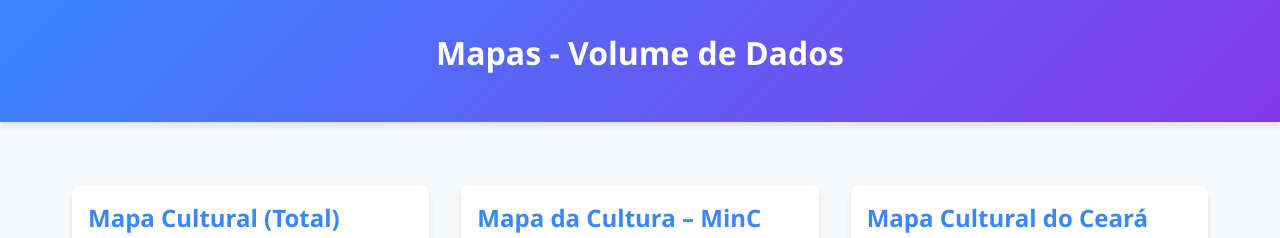
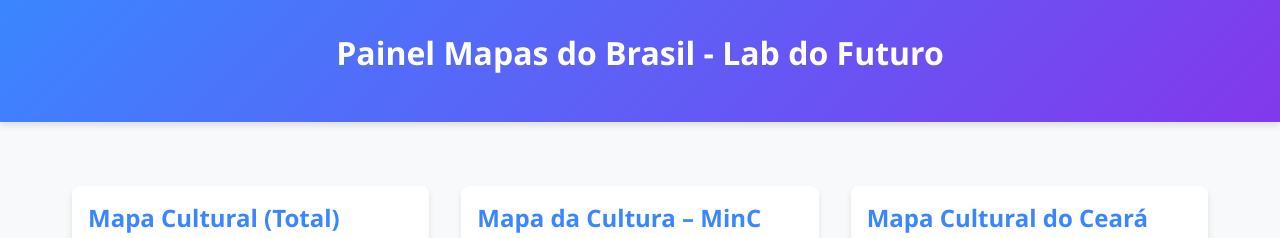
Before and after one commit to vitfera/mapas_analysis, a plain HTML site: page painels/data_volume/data_volume.html in a window 1280 px wide. Shown: the top 238 px of the page. Drawn offline with nearby package versions, Linux system fonts and the light colour scheme; animation ran at ten frames a second.

Commit message:
Update data_volume.html

```diff
--- a/painels/data_volume/data_volume.html
+++ b/painels/data_volume/data_volume.html
@@ -9,7 +9,7 @@
 </head>
 <body>
   <header>
-    <h1>Mapas - Volume de Dados</h1>
+    <h1>Painel Mapas do Brasil - Lab do Futuro</h1>
     <p  id="total-summary"></p>
   </header>
 
```
